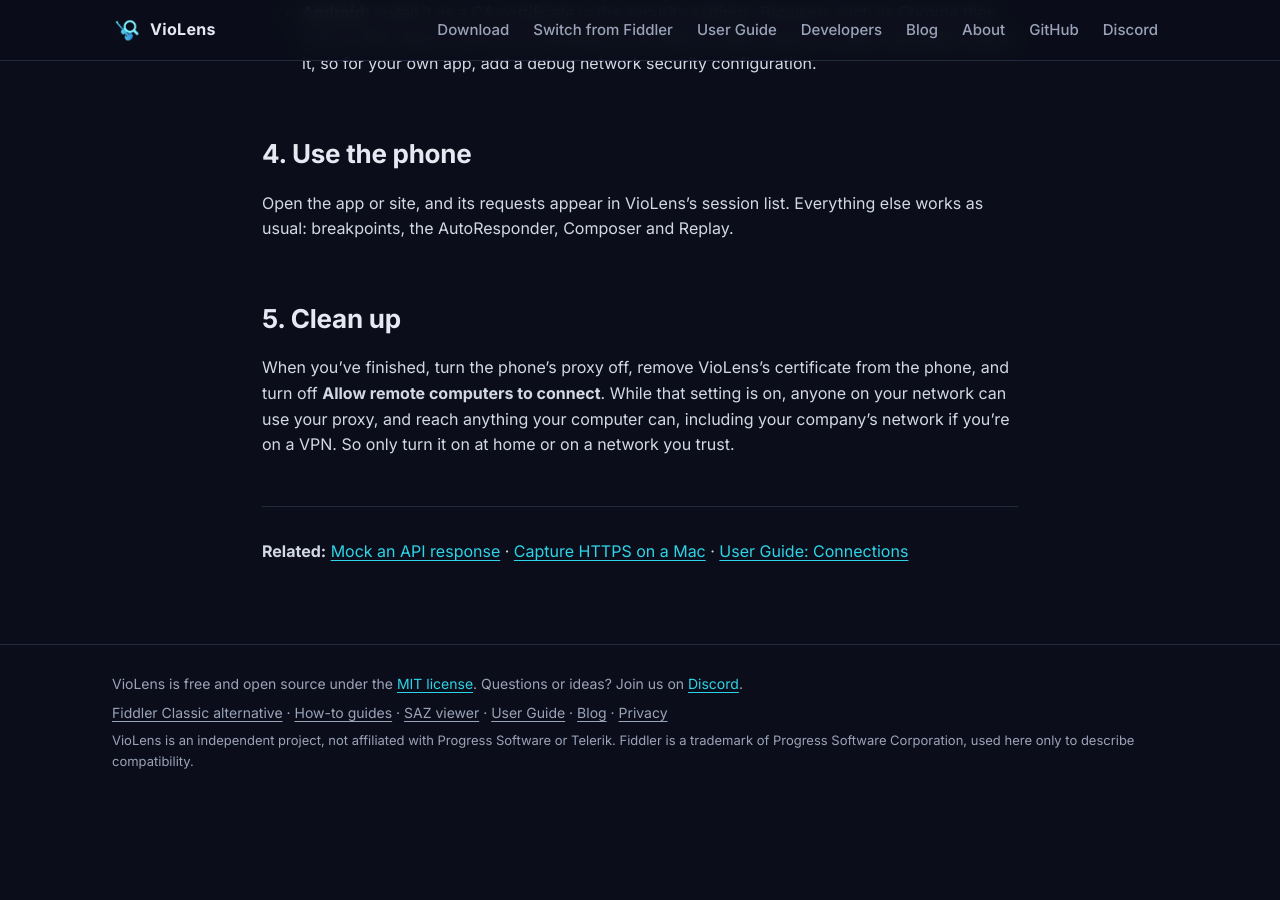
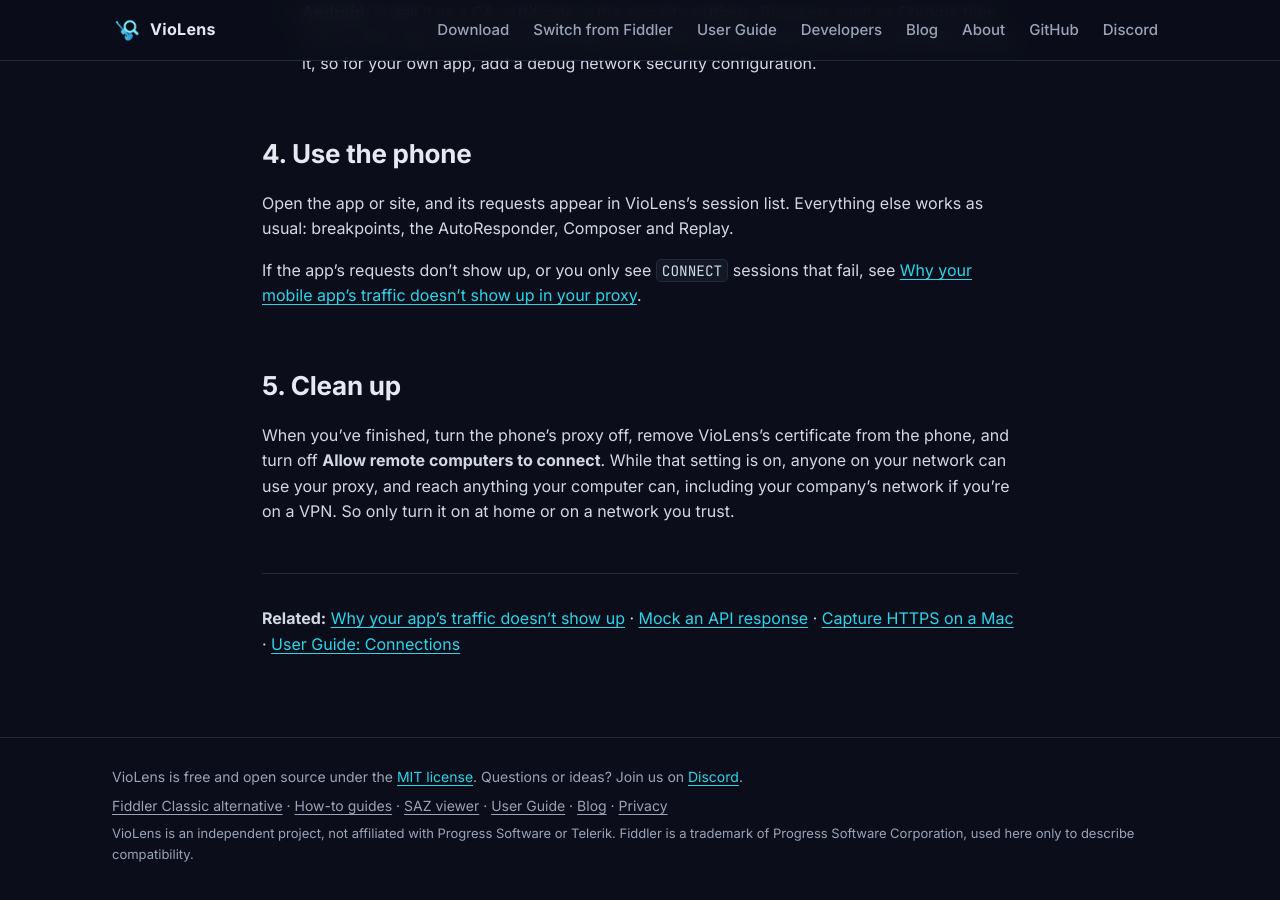
Before and after one commit to MarkSPowell/VioLens-site, a Jekyll site: the page built from how-to/debug-iphone-android-traffic.md, in a window 1280 px wide and 900 px high, scrolled down 1052 px. Built offline with Jekyll 4.4.1, drawn with Linux system fonts in a browser that asks for light colours; before the commit the page ends 1870 px from its top, so only the background shows below that.

Commit message:
Link the phone how-to to the mobile troubleshooting post
Co-Authored-By: Claude Opus 5.5 <noreply@anthropic.com>
Claude-Session: https://claude.ai/code/session_01EEXABPW443C33xb5Fd2Syz

```diff
--- a/how-to/debug-iphone-android-traffic.md
+++ b/how-to/debug-iphone-android-traffic.md
@@ -37,10 +37,12 @@ With the proxy set, open a browser on the phone and go to `http://violens/`. The
 
 Open the app or site, and its requests appear in VioLens's session list. Everything else works as usual: breakpoints, the AutoResponder, Composer and Replay.
 
+If the app's requests don't show up, or you only see `CONNECT` sessions that fail, see [Why your mobile app's traffic doesn't show up in your proxy]({{ '/blog/mobile-app-traffic-not-showing-in-proxy/' | relative_url }}).
+
 ## 5. Clean up
 
 When you've finished, turn the phone's proxy off, remove VioLens's certificate from the phone, and turn off **Allow remote computers to connect**. While that setting is on, anyone on your network can use your proxy, and reach anything your computer can, including your company's network if you're on a VPN. So only turn it on at home or on a network you trust.
 
 <div class="related" markdown="1">
-**Related:** [Mock an API response]({{ '/how-to/mock-api-responses/' | relative_url }}) · [Capture HTTPS on a Mac]({{ '/how-to/capture-https-traffic-on-mac/' | relative_url }}) · [User Guide: Connections]({{ '/guide/' | relative_url }}#connections-upstream-proxy-and-other-devices)
+**Related:** [Why your app's traffic doesn't show up]({{ '/blog/mobile-app-traffic-not-showing-in-proxy/' | relative_url }}) · [Mock an API response]({{ '/how-to/mock-api-responses/' | relative_url }}) · [Capture HTTPS on a Mac]({{ '/how-to/capture-https-traffic-on-mac/' | relative_url }}) · [User Guide: Connections]({{ '/guide/' | relative_url }}#connections-upstream-proxy-and-other-devices)
 </div>
```
